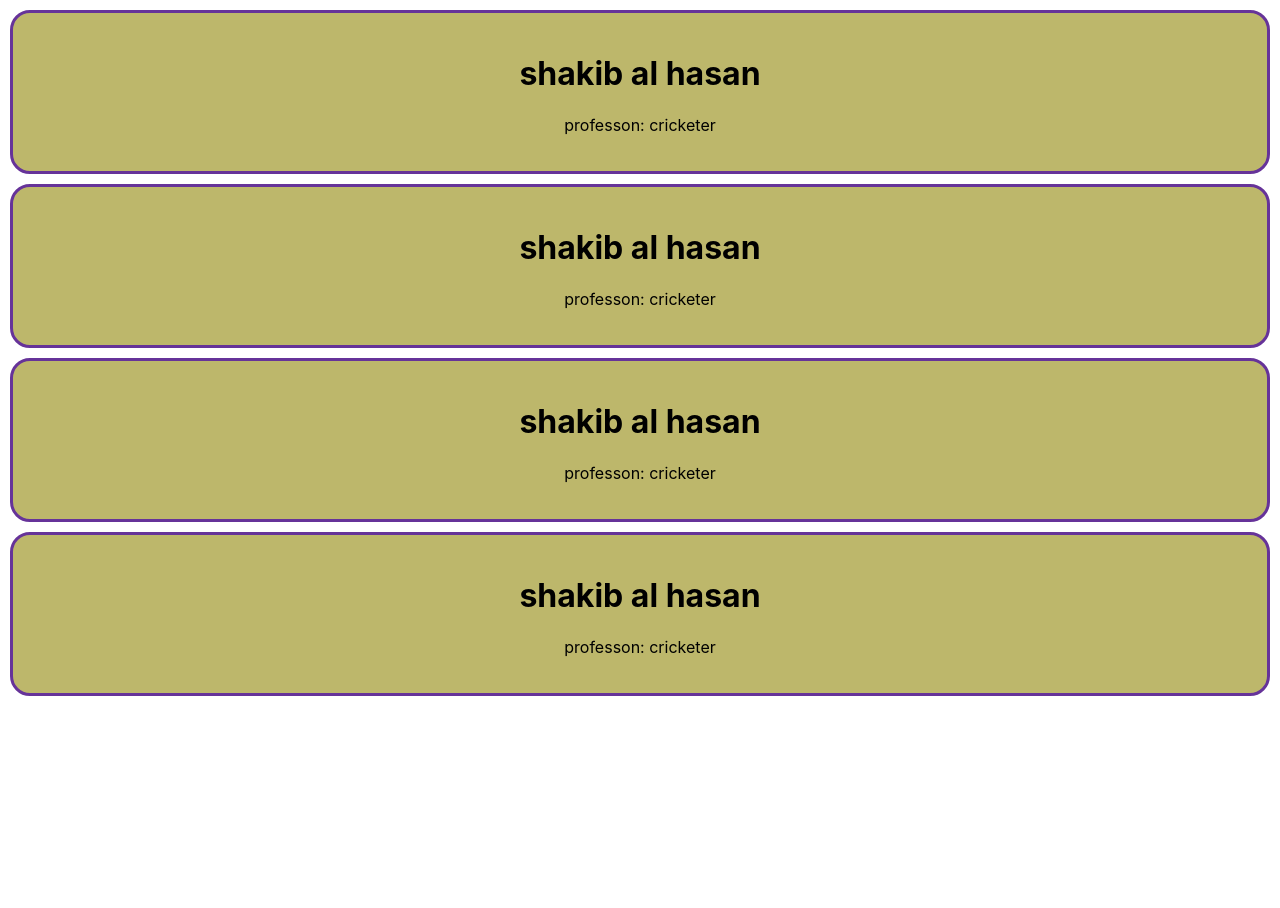
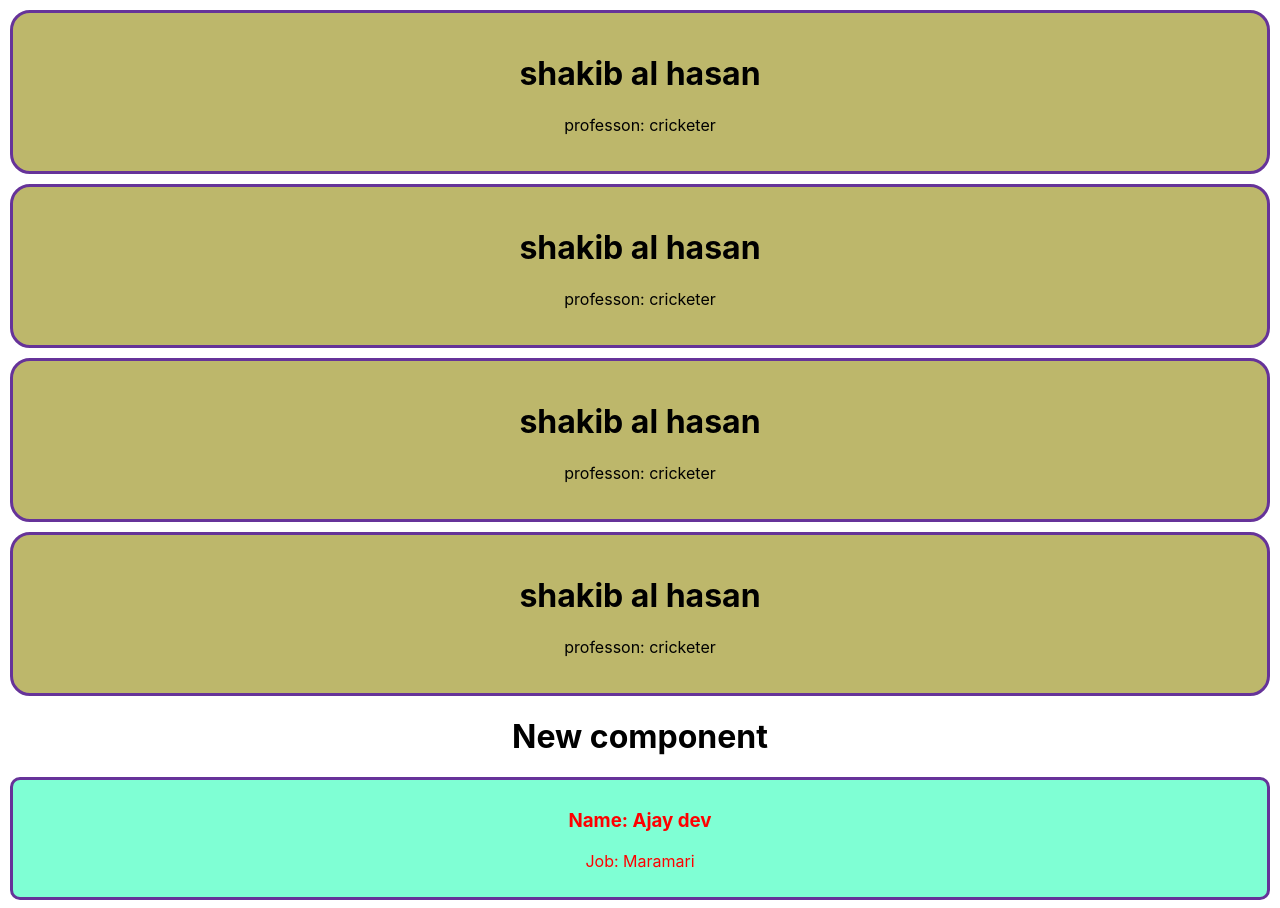
Before and after one commit to laksor/react-jsx-props-state, a React (Create React App) app: page / in a window 1280 px wide. Shown: the top 908 px of the page. Before the commit the page ends 800 px from the top, so only its background shows below. Built offline with nearby package versions, Linux system fonts and the light colour scheme.

Commit message:
creating new component

```diff
--- a/src/App.css
+++ b/src/App.css
@@ -41,7 +41,9 @@
   color: red;
   background-color: aquamarine;
   padding: 10px;
+  margin: 10px;
   border-radius: 10px;
+  border:  3px solid rebeccapurple;
 }
 .person{
   background-color: darkkhaki;
--- a/src/App.js
+++ b/src/App.js
@@ -8,6 +8,9 @@ function App() {
       <Person></Person>
       <Person></Person>
       <Person></Person>
+      <h1>New component</h1>
+      <Friend></Friend>
+      <Friend></Friend>
     </div>
   );
 }
@@ -21,4 +24,13 @@ function Person() {
   )
 }
 
+function Friend() {
+  return (
+    <div className='container'>
+      <h3>Name: Ajay dev</h3>
+      <p>Job: Maramari</p>
+    </div>
+  )
+}
+
 export default App;
```
